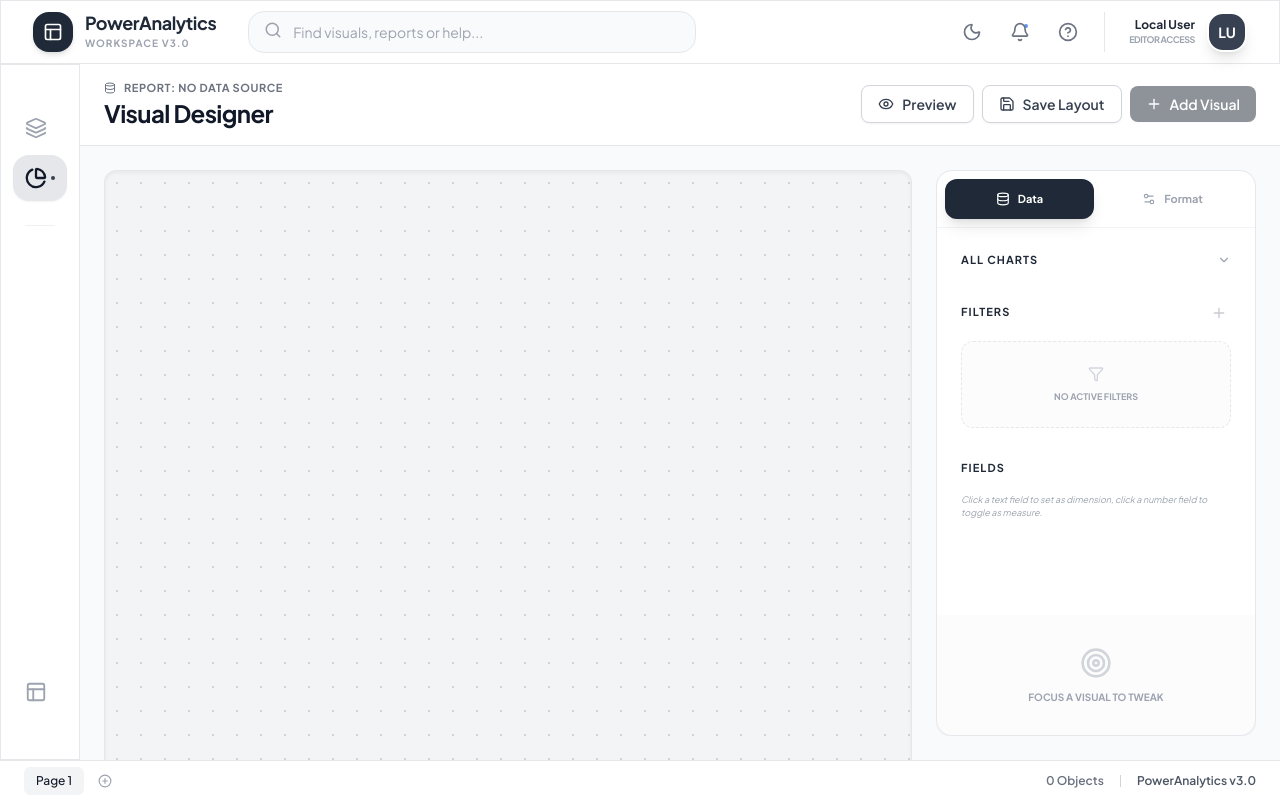
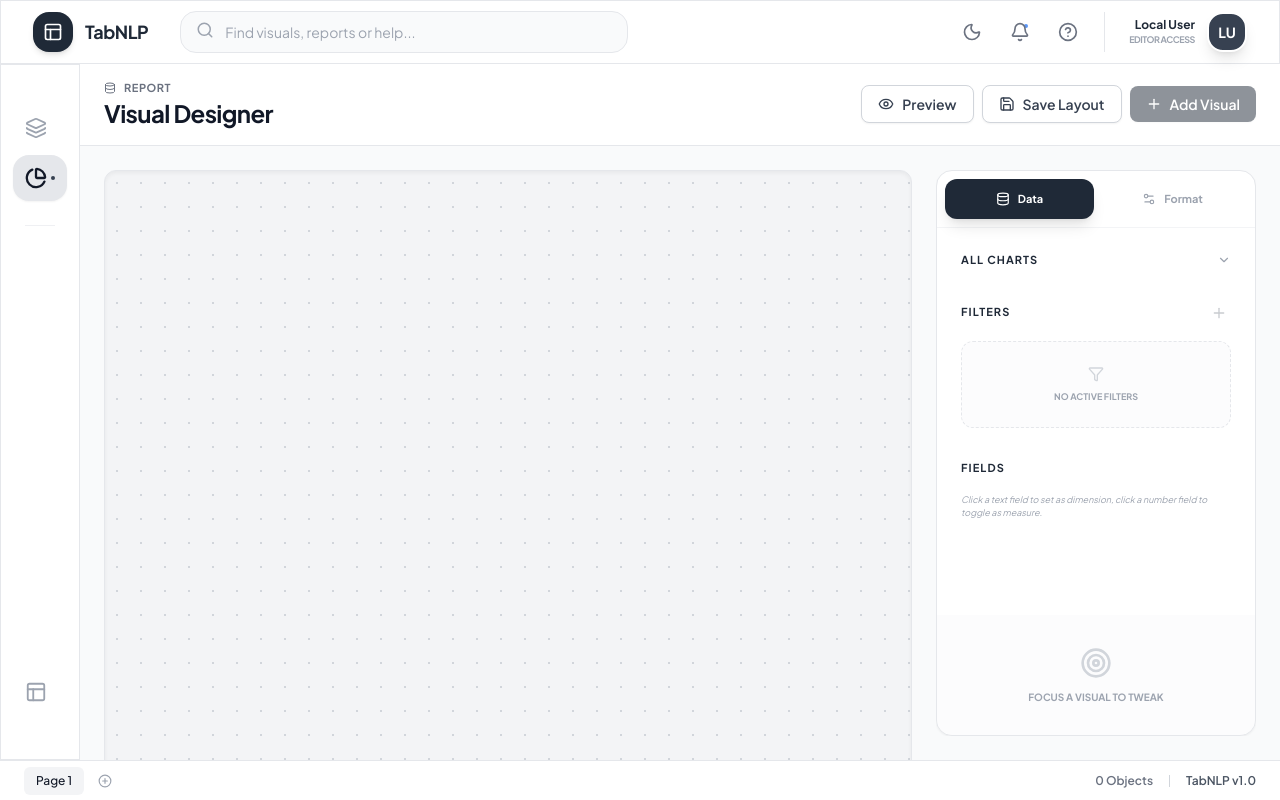
Before and after one commit to Vishnudharan24/TabNLP, a React (Vite) app: page / in a window 1280 px wide. Both pictures are taken after a click on the button "Page 1". Built offline with nearby package versions, Linux system fonts and the light colour scheme.

Commit message:
feat: update application branding from PowerAnalytics to TabNLP and simplify initial page setup

```diff
--- a/App.jsx
+++ b/App.jsx
@@ -39,21 +39,9 @@ const App = () => {
     const [showNewChartPrompt, setShowNewChartPrompt] = useState(false);
 
     useEffect(() => {
-        const savedPages = localStorage.getItem(STORAGE_KEY_PAGES);
-        const savedCharts = localStorage.getItem(STORAGE_KEY_CHARTS);
-
-        if (savedPages && savedCharts) {
-            try {
-                setPages(JSON.parse(savedPages));
-                setCharts(JSON.parse(savedCharts));
-                const parsedPages = JSON.parse(savedPages);
-                if (parsedPages.length > 0) setActivePageId(parsedPages[0].id);
-            } catch (e) { console.error(e); }
-        } else {
-            const firstPageId = 'page-1';
-            setPages([{ id: firstPageId, name: 'Page 1' }]);
-            setActivePageId(firstPageId);
-        }
+        const firstPageId = 'page-1';
+        setPages([{ id: firstPageId, name: 'Page 1' }]);
+        setActivePageId(firstPageId);
     }, []);
 
     const handleSaveDashboard = () => {
@@ -144,11 +132,27 @@ const App = () => {
                                 <div className="flex flex-col">
                                     <div className={`flex items-center gap-2 text-[11px] font-bold uppercase tracking-wider ${theme === 'dark' ? 'text-gray-400' : 'text-gray-500'}`}>
                                         <Database size={12} />
-                                        <span>Report: {(datasets.find(d => d.id === selectedDatasetId) || datasets[0])?.name || 'No Data Source'}</span>
+                                        <span>Report</span>
                                     </div>
                                     <h1 className={`text-2xl font-bold tracking-tight ${theme === 'dark' ? 'text-gray-100' : 'text-gray-900'}`}>{isEditMode ? 'Visual Designer' : 'Report Preview'}</h1>
                                 </div>
                                 <div className="flex items-center gap-2">
+                                    {datasets.length > 1 && (
+                                        <select
+                                            value={selectedDatasetId}
+                                            onChange={(e) => setSelectedDatasetId(e.target.value)}
+                                            className={`px-3 py-2 rounded-lg text-sm font-semibold border transition-all cursor-pointer focus:outline-none ${theme === 'dark' ? 'bg-gray-700 text-gray-200 border-gray-600 hover:bg-gray-600' : 'bg-white text-gray-700 border-gray-300 shadow-sm hover:bg-gray-50'}`}
+                                        >
+                                            {datasets.map(ds => (
+                                                <option key={ds.id} value={ds.id}>{ds.name}</option>
+                                            ))}
+                                        </select>
+                                    )}
+                                    {datasets.length === 1 && (
+                                        <span className={`px-3 py-2 rounded-lg text-sm font-semibold border ${theme === 'dark' ? 'bg-gray-700 text-gray-300 border-gray-600' : 'bg-gray-50 text-gray-500 border-gray-200'}`}>
+                                            <Database size={14} className="inline mr-1.5 -mt-0.5" />{datasets[0].name}
+                                        </span>
+                                    )}
                                     <button onClick={() => setIsEditMode(!isEditMode)} className={`flex items-center gap-2 px-4 py-2 rounded-lg text-sm font-semibold border transition-all ${isEditMode ? (theme === 'dark' ? 'bg-gray-700 text-gray-200 border-gray-600 hover:bg-gray-600' : 'bg-white text-gray-700 border-gray-300 shadow-sm hover:bg-gray-50') : (theme === 'dark' ? 'bg-gray-200 text-gray-800 border-transparent' : 'bg-gray-800 text-white border-transparent hover:bg-gray-900 shadow-sm')}`}>
                                         {isEditMode ? <Eye size={16} /> : <Settings size={16} />}
                                         <span>{isEditMode ? 'Preview' : 'Edit Mode'}</span>
@@ -204,7 +208,7 @@ const App = () => {
                 <div className={`flex items-center gap-4 font-semibold ${theme === 'dark' ? 'text-gray-500' : 'text-gray-500'}`}>
                     <span>{currentPageCharts.length} Objects</span>
                     <div className={`h-3 w-[1px] ${theme === 'dark' ? 'bg-gray-600' : 'bg-gray-300'}`} />
-                    <span className={theme === 'dark' ? 'text-gray-400' : 'text-gray-600'}>PowerAnalytics v3.0</span>
+                    <span className={theme === 'dark' ? 'text-gray-400' : 'text-gray-600'}>TabNLP v1.0</span>
                 </div>
             </footer>
         </div>
--- a/components/Header.jsx
+++ b/components/Header.jsx
@@ -14,8 +14,8 @@ const Header = () => {
                         <Layout className="text-white dark:text-gray-800 relative z-10" size={20} />
                     </div>
                     <div className="flex flex-col">
-                        <span className="font-extrabold text-lg tracking-tight leading-none text-gray-800 dark:text-gray-100">PowerAnalytics</span>
-                        <span className="text-[10px] font-bold text-gray-400 dark:text-gray-500 uppercase tracking-widest mt-1">Workspace v3.0</span>
+                        <span className="font-extrabold text-lg tracking-tight leading-none text-gray-800 dark:text-gray-100">TabNLP</span>
+                        {/* <span className="text-[10px] font-bold text-gray-400 dark:text-gray-500 uppercase tracking-widest mt-1"></span> */}
                     </div>
                 </div>
 
--- a/index.html
+++ b/index.html
@@ -4,7 +4,7 @@
 <head>
     <meta charset="UTF-8">
     <meta name="viewport" content="width=device-width, initial-scale=1.0">
-    <title>PowerAnalytics Designer</title>
+    <title>TabNLP Designer</title>
     <script src="https://cdn.tailwindcss.com"></script>
     <script>
         tailwind.config = { darkMode: 'class' }
--- a/metadata.json
+++ b/metadata.json
@@ -1,5 +1,5 @@
 {
-  "name": "PowerAnalytics Desktop",
+  "name": "TabNLP Desktop",
   "description": "A robust business intelligence platform allowing users to arrange, resize, and persist complex workforce data visualizations in a modern bento-grid dashboard.",
   "requestFramePermissions": []
 }
```
